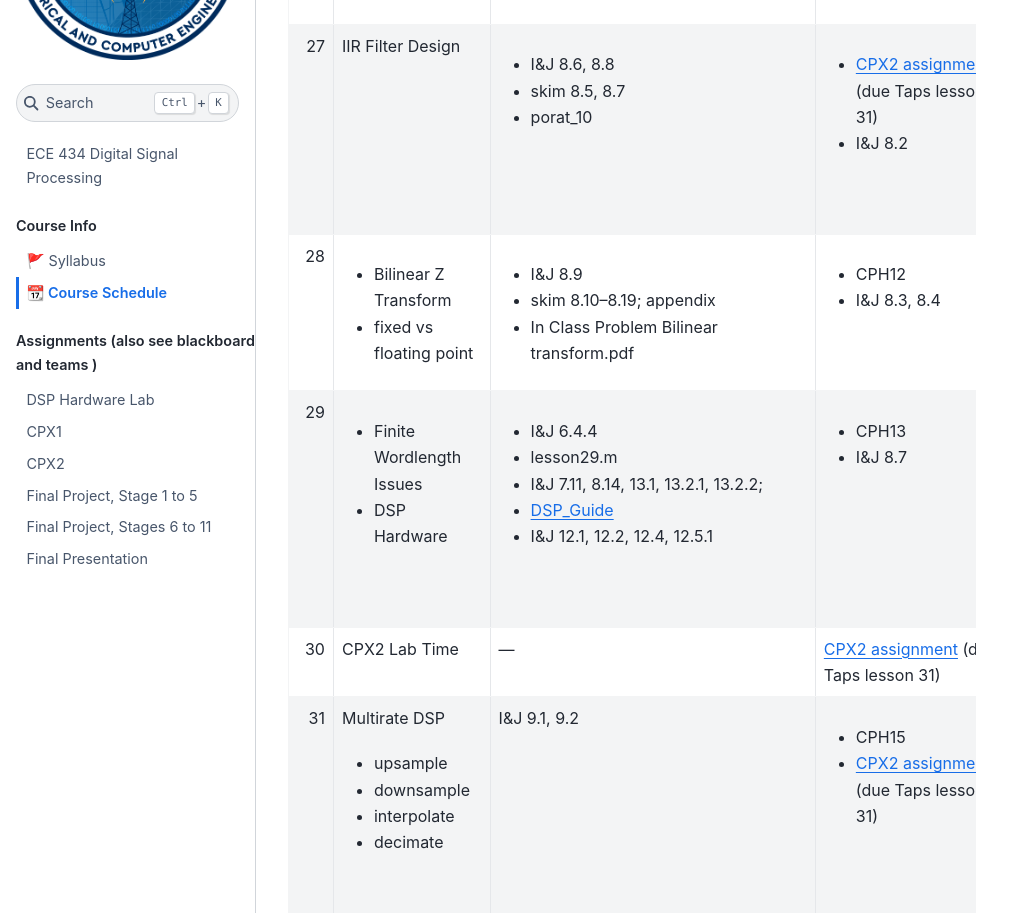
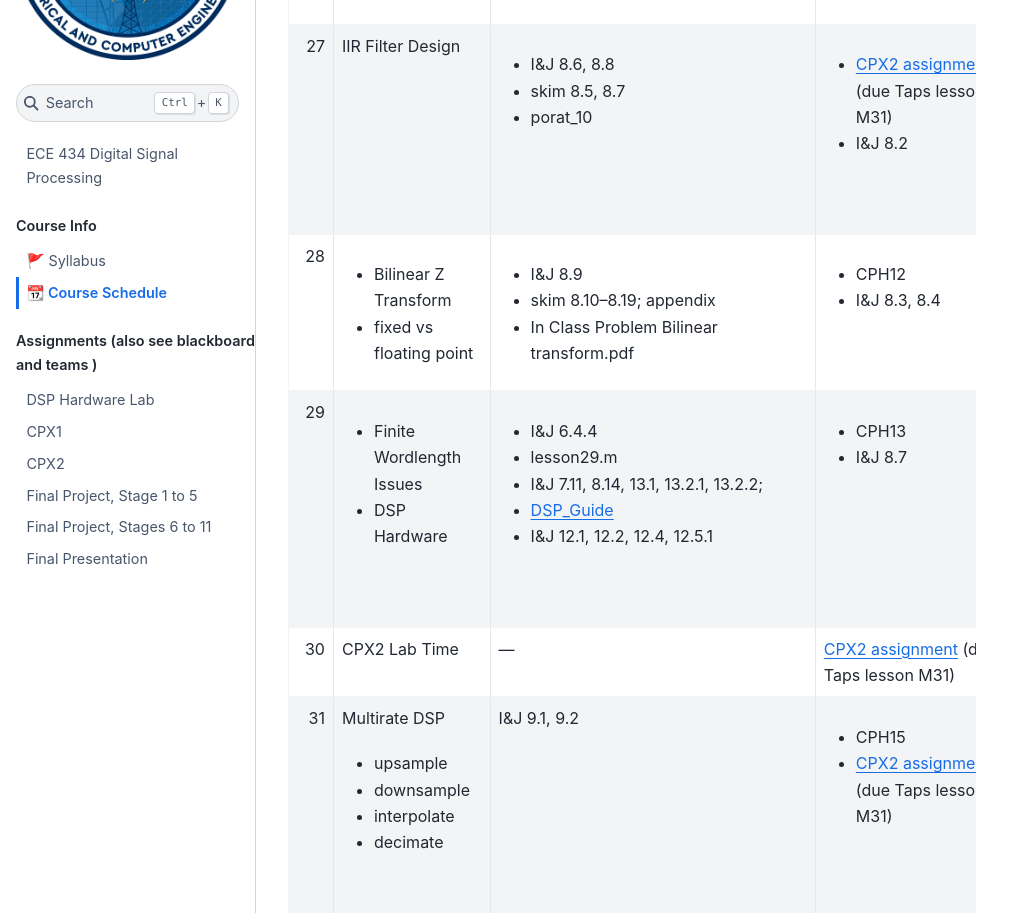
Before and after one commit to USAFA-ECE/ece434, a Jupyter Book: the page built from book/schedule.md, in a window 1280 px wide and 1400 px high, scrolled down 5146 px. Shown: the part 179-1092 px from the top of the window, without its empty margins (0-1031 px from the left). Built offline with Jupyter Book 1.0.4 settings and Sphinx 7.4.7 and the Sphinx Book theme 1.1.4, drawn with Linux system fonts in a browser that asks for light colours.

Commit message:
Update schedule.md

```diff
--- a/book/schedule.md
+++ b/book/schedule.md
@@ -34,11 +34,11 @@ This schedule is subject to change as appropriate.
 | 24 | FIR Filter Design | <ul><li>I&J 7.1–7.5</li><li>porat_FIRforms.pdf</li><li>phasedemo.m</li></ul> | <ul><li>CPH10</li><li>I&J 7.1</li></ul> | <ul><li>See previous lesson</li><li>[Lsn  23 HW solution](handouts/Lesson23HWSolutions.pdf)</li></ul> |
 | 25 | FIR Methods <ul><li>IRT</li><li>Windowing</li><li>Least Squares</li></ul> | <ul><li>I&J 7.6, 7.8</li><li>skim 7.7, 7.10–7.13, appendix</li><li>FIR_wind</li></ul> | <ul><li>CPH10a</li><li>I&J 7.4, 7.28, 7.33</li></ul> | <ul><li>mitra_FIR_wind</li><li>IJ_chap7_pics </li><li>[Lsn 24 HW solution](handouts/Lesson24HWSolutions.pdf)</li><li>see Teams for Mitra</li></ul>  |
 | 26 | <ul><li>FIR Methods <ul><li>Equiripple</li><li>FSM</li><li>Multiband</li></ul></li><li>IIR Methods (IIT)</li></ul> | <ul><li>I&J 8.1–8.4, 8.91</li><li>mitra_multiband</li><li>mitra_IIR_filt</li></ul> | <ul><li>CPH11</li><li>I&J 8.22</li></ul> | <ul><li>mitra_IIR_filt</li><li>IJ_butterworth_to_elliptical></li><li>IJ_equiripple_pp368</li><li>[lesson25.m](handouts/lesson25.m)</li><li>[lesson25.py](handouts/lesson25.py)</li><li>mitra_multiband </li><li>[Lsn 25 HW solution](handouts/Lesson25HWSolutions.pdf)</li><li>see Teams for Mitra</li></ul>  |
-| 27 | IIR Filter Design | <ul><li>I&J 8.6, 8.8</li><li>skim 8.5, 8.7</li><li>porat_10</li></ul> | <ul><li>[CPX2 assignment](assignment/CPX2.md) (due Taps lesson 31)</li><li>I&J 8.2</li></ul> | <ul><li>[CPX2_signals.m](handouts/CPX2_signals.m)</li><li>[CPX2_signals.py](handouts/CPX2_signals.py)</li><li>IJ_ITT_bilinear</li><li>porat_10</li><li>[Lsn 26 HW solution](handouts/Lesson26HWSolutions.pdf)</li><li>see Teams for Porat</li></ul>  |
+| 27 | IIR Filter Design | <ul><li>I&J 8.6, 8.8</li><li>skim 8.5, 8.7</li><li>porat_10</li></ul> | <ul><li>[CPX2 assignment](assignment/CPX2.md) (due Taps lesson M31)</li><li>I&J 8.2</li></ul> | <ul><li>[CPX2_signals.m](handouts/CPX2_signals.m)</li><li>[CPX2_signals.py](handouts/CPX2_signals.py)</li><li>IJ_ITT_bilinear</li><li>porat_10</li><li>[Lsn 26 HW solution](handouts/Lesson26HWSolutions.pdf)</li><li>see Teams for Porat</li></ul>  |
 | 28 | <ul><li>Bilinear Z Transform</li><li>fixed vs floating point</li></ul> | <ul><li>I&J 8.9</li><li>skim 8.10–8.19; appendix</li><li>In Class Problem Bilinear transform.pdf </li></ul> | <ul><li>CPH12</li><li>I&J 8.3, 8.4</li></ul> | <ul><li>[In Class Problem Bilinear Transform](handouts/In_Class_Problem_Bilinear_Transform.pdf) </li><li>[Lsn 27 HW solution](handouts/Lesson27HWSolutions.pdf)</li></ul>  |
 | 29 | <ul><li>Finite Wordlength Issues</li><li>DSP Hardware</li></ul>| <ul><li>I&J 6.4.4</li><li>lesson29.m</li><li>I&J 7.11, 8.14, 13.1, 13.2.1, 13.2.2;</li><li>[DSP_Guide](http://www.dspguide.com/ch28/4.htm)</li><li>I&J 12.1, 12.2, 12.4, 12.5.1</li></ul> | <ul><li>CPH13</li><li>I&J 8.7</li></ul> | <ul><li>[lesson 28 worksheet](handouts/Lesson_28_worksheet.pdf)</li><li>[morphology MAP1000](handouts/1999_morphology_on_MAP1000.pdf)</li><li>[convolution MAP1000](handouts/2000_jei_journal_convolution.pdf)</li><li>[lesson22.m](handouts/lesson22.m)</li><li>[lsn28_gain.m](handouts/lsn28_gain.m)</li><li>[lsn28_gain.py](handouts/lsn28_gain.py) </li><li>[Lsn 28 HW solution](handouts/Lesson28HWSolutions.pdf)</li></ul>  |
-| 30 | CPX2 Lab Time | — | [CPX2 assignment](assignment/CPX2.md) (due Taps lesson 31) | — |
-| 31 | Multirate DSP<ul><li>upsample</li><li>downsample</li><li>interpolate</li><li>decimate</li></ul> | I&J 9.1, 9.2 | <ul><li>CPH15</li><li>[CPX2 assignment](assignment/CPX2.md) (due Taps lesson 31)</li></ul> | <ul><li>[efficient up and downsampling](efficientupanddownsampling.pdf)</li><li>I&J fixed pt floating pt</li><li>[lesson29.m](handouts/lesson29.m)</li><li>multirate</li><li>[upsample_demo.m](handouts/upsample_demo.m)</li><li>[upsample_demo.py](handouts/upsample_demo.py)</li><li>[GR2_equations](handouts/GR2_equations.pdf)</li></ul> |
+| 30 | CPX2 Lab Time | — | [CPX2 assignment](assignment/CPX2.md) (due Taps lesson M31) | — |
+| 31 | Multirate DSP<ul><li>upsample</li><li>downsample</li><li>interpolate</li><li>decimate</li></ul> | I&J 9.1, 9.2 | <ul><li>CPH15</li><li>[CPX2 assignment](assignment/CPX2.md) (due Taps lesson M31)</li></ul> | <ul><li>[efficient up and downsampling](efficientupanddownsampling.pdf)</li><li>I&J fixed pt floating pt</li><li>[lesson29.m](handouts/lesson29.m)</li><li>multirate</li><li>[upsample_demo.m](handouts/upsample_demo.m)</li><li>[upsample_demo.py](handouts/upsample_demo.py)</li><li>[GR2_equations](handouts/GR2_equations.pdf)</li></ul> |
 | 32 | GR2 | covering material primarily from Lesson 16 to Lesson 31 | — | [GR2_equations](handouts/GR2_equations.pdf) |
 | 33 | Final Project: Radar/Sonar Intro | <ul><li>[Read Final Project Assignment, etc](assignment/finalproject_stages1_5.md)</li><li>[sound demo](https://phet.colorado.edu/en/simulations/sound-waves/about)</li></ul> | <ul><li>Start Final Project</li><li>stages 1-5 due taps lesson M37 | [lesson 32 notetaker](L32-notetaker.pdf) |
 | 34 | Final Project: <ul><li>Phased Arrays</li><li>BeamForming</li><li>Sonar Stages 1–5</li></ul> | [Final Project Stages 1-5](assignment/finalproject_stages1_5.md) | CPH14a | — |
```
